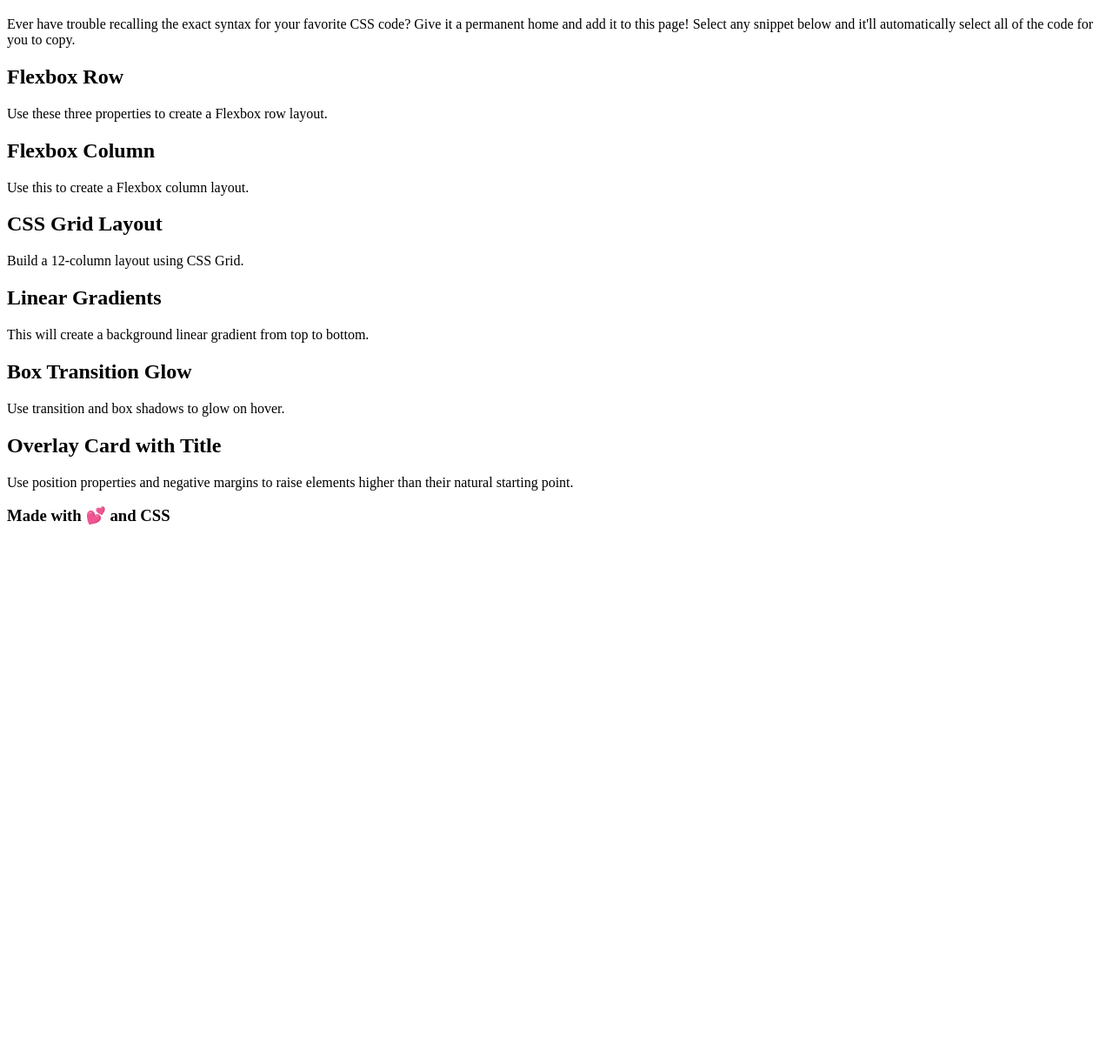
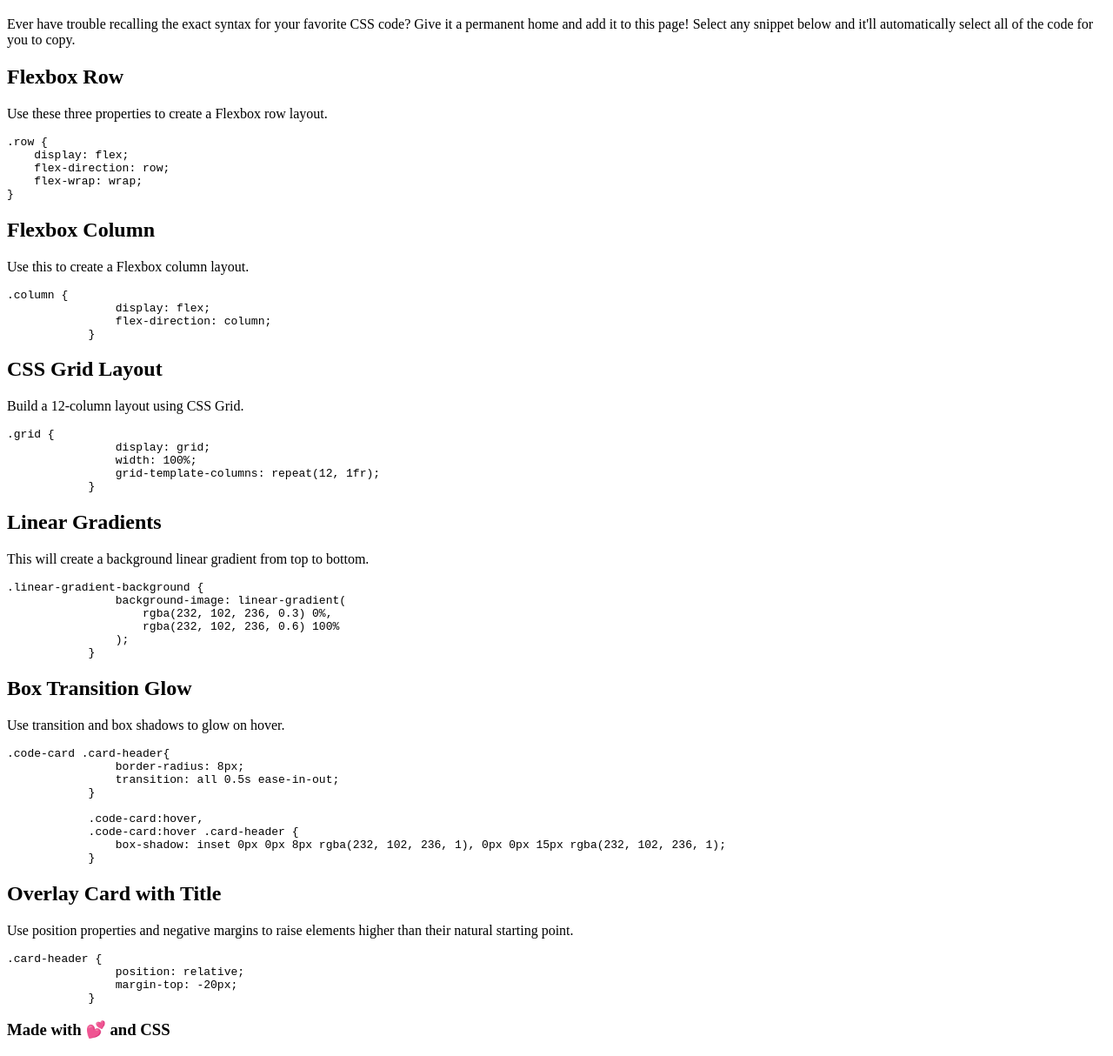
Before and after one commit to JayaPK21/css-snippet-project-repo, a plain HTML site: page index.html in a window 1280 px wide. Shown: the part 61-1275 px from the top of the page at 87% size. Before the commit the page ends 800 px from the top, so only its background shows below. Drawn offline with Linux system fonts and the light colour scheme.

Commit message:
udate HTML file to include css code snippets

```diff
--- a/index.html
+++ b/index.html
@@ -16,31 +16,64 @@
         <section id="flexRow" class="card">
             <h2>Flexbox Row</h2>
             <p>Use these three properties to create a Flexbox row layout.</p>
+            <pre><code>.row {
+    display: flex;
+    flex-direction: row;
+    flex-wrap: wrap;
+}</code></pre>
         </section>
 
         <section id="flexColumn" class="card">
             <h2>Flexbox Column</h2>
             <p>Use this to create a Flexbox column layout.</p>
+            <pre><code>.column {
+                display: flex;
+                flex-direction: column;
+            }</code></pre>
         </section>
 
         <section id="cssGrid" class="card">
             <h2>CSS Grid Layout</h2>
             <p>Build a 12-column layout using CSS Grid.</p>
+            <pre><code>.grid {
+                display: grid;
+                width: 100%;
+                grid-template-columns: repeat(12, 1fr);
+            }</code></pre>
         </section>
 
         <section id="linearGradient" class="card">
             <h2>Linear Gradients</h2>
             <p>This will create a background linear gradient from top to bottom.</p>
+            <pre><code>.linear-gradient-background {
+                background-image: linear-gradient(
+                    rgba(232, 102, 236, 0.3) 0%,
+                    rgba(232, 102, 236, 0.6) 100%
+                );
+            }</code></pre>
         </section>
 
         <section id="boxTransition" class="card">
             <h2>Box Transition Glow</h2>
             <p>Use transition and box shadows to glow on hover.</p>
+            <pre><code>.code-card .card-header{
+                border-radius: 8px;
+                transition: all 0.5s ease-in-out;
+            }
+
+            .code-card:hover,
+            .code-card:hover .card-header {
+                box-shadow: inset 0px 0px 8px rgba(232, 102, 236, 1), 0px 0px 15px rgba(232, 102, 236, 1);
+            }</code></pre>
         </section>
 
         <section id="overlayCard" class="card">
             <h2>Overlay Card with Title</h2>
             <p>Use position properties and negative margins to raise elements higher than their natural starting point.</p>
+            <pre><code>.card-header {
+                position: relative;
+                margin-top: -20px;
+            }</code></pre>
         </section>
 
         <footer>
```
